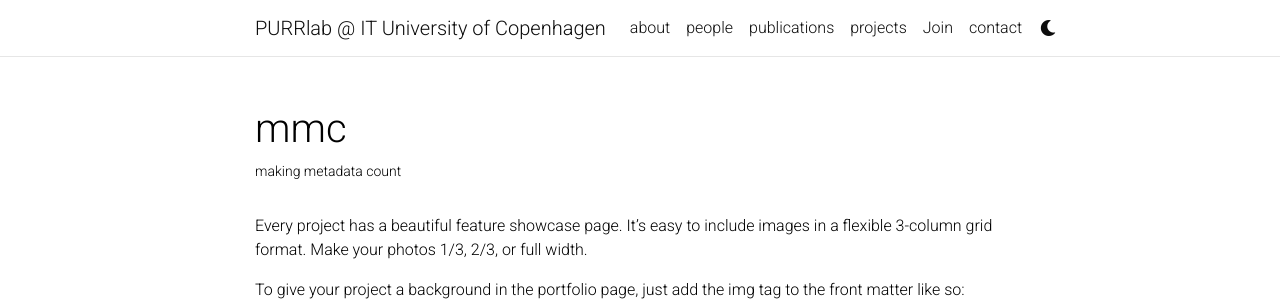
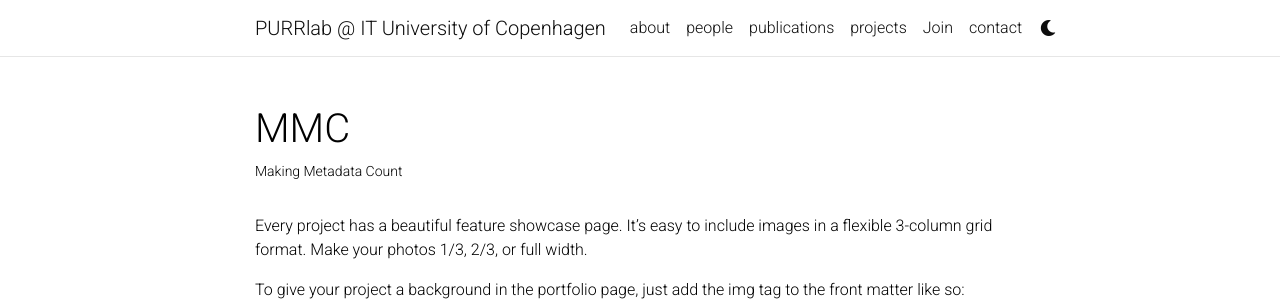
Before and after one commit to bethanychamberlain/testing, a Jekyll site: the page built from _projects/3_mmc.md, in a window 1280 px wide and 900 px high. Shown: the top 303 px of the window. Built offline with Jekyll 4.4.1, drawn with Linux system fonts in a browser that asks for light colours; full-size pictures stand in for the smaller copies a plugin makes; comment, search, counter and statistics services are not loaded; a style sheet for code colours, icons or effects is not loaded.

Commit message:
Update 3_mmc.md

```diff
--- a/_projects/3_mmc.md
+++ b/_projects/3_mmc.md
@@ -1,7 +1,7 @@
 ---
 layout: page
-title: mmc
-description: making metadata count
+title: MMC
+description: Making Metadata Count
 img: assets/img/7.jpg
 redirect: https://unsplash.com
 importance: 3
```
